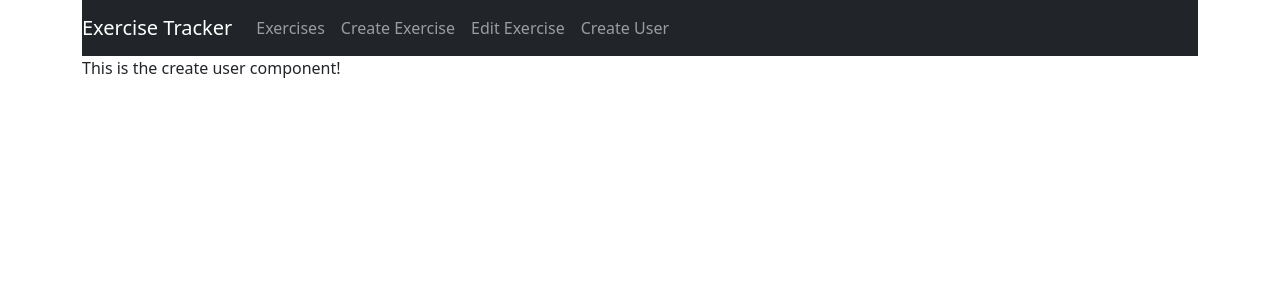
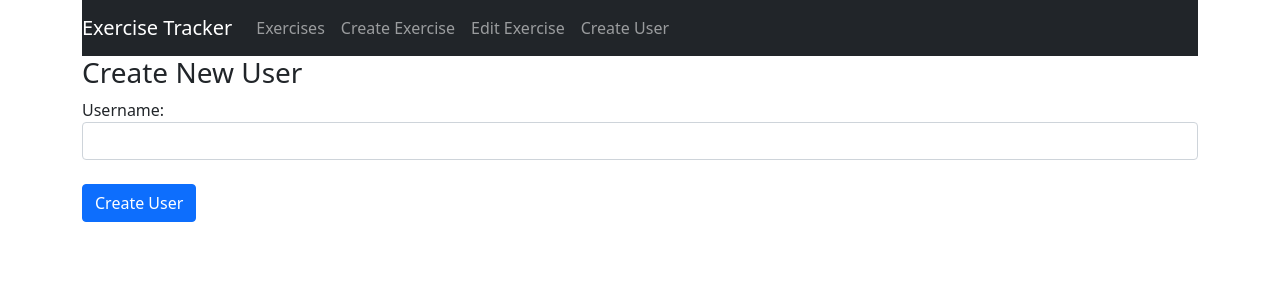
Before and after one commit to Xr7TSi/exercise-tracker-mern, a React (Create React App) app in the folder client/: page /user in a window 1280 px wide. Shown: the top 300 px of the page. Built offline with nearby package versions, Linux system fonts and the light colour scheme.

Commit message:
Updates to create exercise and create user components.

```diff
--- a/client/package.json
+++ b/client/package.json
@@ -11,6 +11,7 @@
     "prop-types": "^15.8.1",
     "react": "^18.0.0",
     "react-bootstrap": "^2.3.0",
+    "react-datepicker": "^4.7.0",
     "react-dom": "^18.0.0",
     "react-router-dom": "^6.3.0",
     "react-scripts": "5.0.1",
--- a/client/src/components/create-exercise.component.js
+++ b/client/src/components/create-exercise.component.js
@@ -1,7 +1,7 @@
 import React, { Component } from "react";
 import DatePicker from "react-datepicker";
 
-// import "react-datepicker/dist/react-datepicker.css";
+import "react-datepicker/dist/react-datepicker.css";
 
 
 
@@ -105,13 +105,14 @@
           </div>
           <div className="form-group">
             <label>Date: </label>
-            {/* <div>
+            <div>
               <DatePicker
                 selected={this.state.date}
                 onChange={this.onChangeDate}
               />
-            </div> */}
+            </div>
           </div>
+          <br/>
           <div className="form-group">
             <input
               type="submit"
--- a/client/src/components/create-user.component.js
+++ b/client/src/components/create-user.component.js
@@ -1,7 +1,55 @@
 import React, { Component } from "react";
 
 export default class CreateUser extends Component {
+
+  constructor(props) {
+    super(props);
+
+    this.onChangeUsername = this.onChangeUsername.bind(this);
+    this.onSubmit = this.onSubmit.bind(this);
+
+    this.state = {
+      username: "",
+    };
+  }
+
+  onChangeUsername(e) {
+    this.setState({ username: e.target.value });
+  }
+
+  onSubmit(e) {
+    e.preventDefault();
+    const user = {
+      username: this.state.username,
+    };
+
+    console.log(user);
+
+    this.setState({
+      username:""
+    });
+  }
+
   render() {
-    return <div>This is the create user component!</div>;
+    return (
+      <div>
+        <h3>Create New User</h3>
+        <form onSubmit={this.onSubmit}>
+          <div className="form-group">
+            <label>Username: </label>
+            <input type="text"
+              required
+              className="form-control"
+              value={this.state.username}
+              onChange={this.onChangeUsername}
+            />
+          </div>
+          <br/>
+          <div className="form-group">
+            <input type="submit" value="Create User" className="btn btn-primary" />
+          </div>
+        </form>
+      </div>
+    );
   }
 }
```
Also changed, not shown: 1 other file (tests, documents, lock files or other folders).
